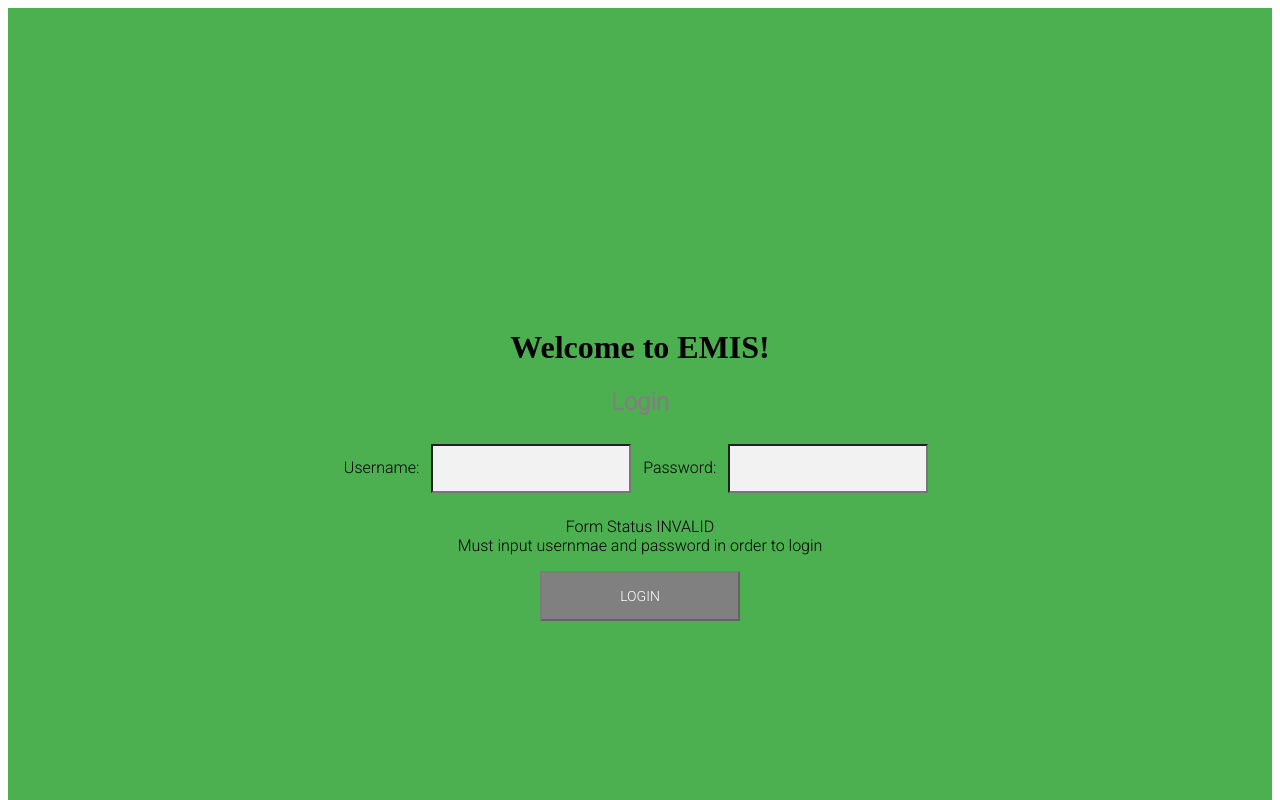
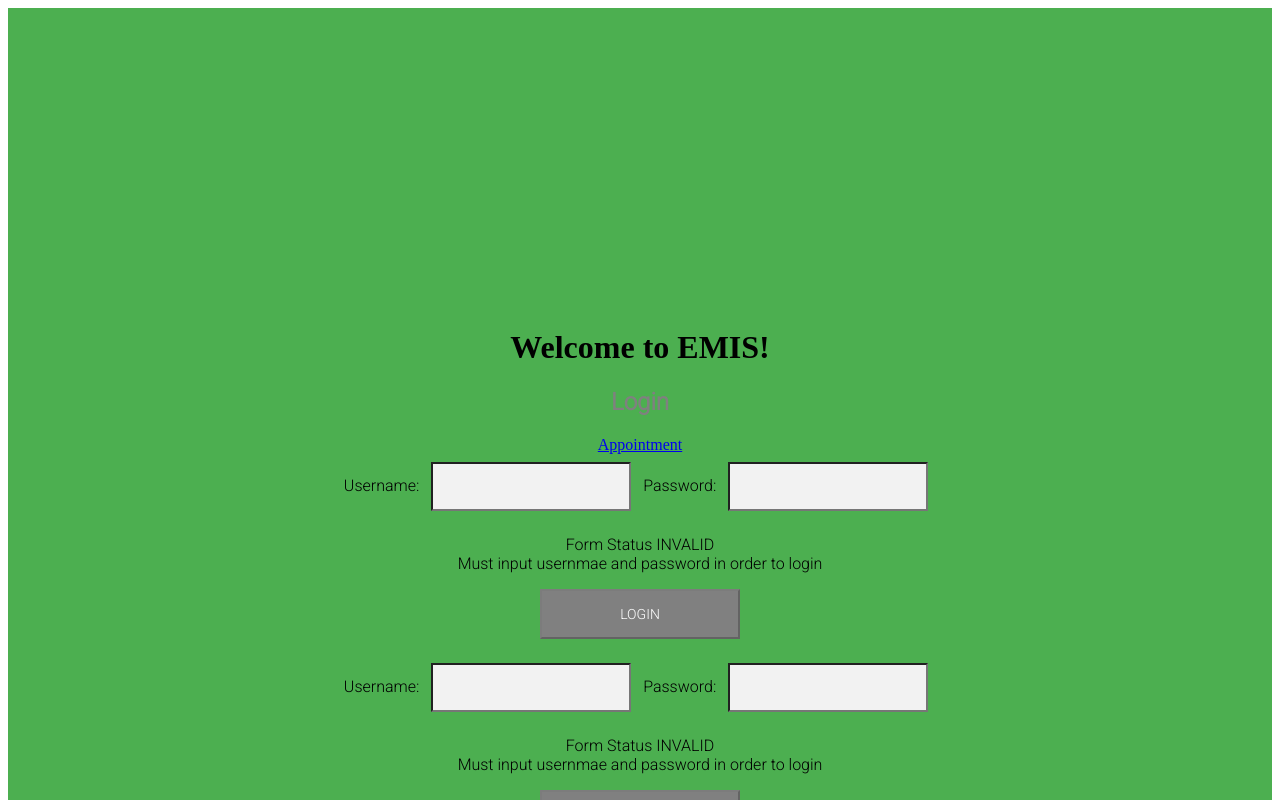
Before and after one commit to TheAeroHead/EMIS, an Angular app in the folder EMIS/: page /login in a window 1280 px wide. Shown: the top 800 px of the page. Built offline with nearby package versions, Linux system fonts and the light colour scheme.

Commit message:
testing appointments and navigation using routermodule

```diff
--- a/EMIS/package.json
+++ b/EMIS/package.json
@@ -11,12 +11,14 @@
   },
   "private": true,
   "dependencies": {
-    "@angular/animations": "~7.0.0",
+    "@angular/animations": "^7.0.4",
+    "@angular/cdk": "^7.1.0",
     "@angular/common": "~7.0.0",
     "@angular/compiler": "~7.0.0",
     "@angular/core": "~7.0.0",
     "@angular/forms": "~7.0.0",
     "@angular/http": "~7.0.0",
+    "@angular/material": "^7.1.0",
     "@angular/platform-browser": "~7.0.0",
     "@angular/platform-browser-dynamic": "~7.0.0",
     "@angular/router": "~7.0.0",
@@ -25,7 +27,7 @@
     "zone.js": "~0.8.26"
   },
   "devDependencies": {
-    "@angular-devkit/build-angular": "^0.10.6",
+    "@angular-devkit/build-angular": "^0.10.7",
     "@angular/cli": "~7.0.4",
     "@angular/compiler-cli": "~7.0.0",
     "@angular/language-service": "~7.0.0",
--- a/EMIS/src/app/app.component.html
+++ b/EMIS/src/app/app.component.html
@@ -7,6 +7,10 @@
 <h2>
   Login
 </h2>
+<nav>
+	<a routerLink="/appointment" routerLinkActive="active">Appointment</a>
+</nav>
+<router-outlet></router-outlet>
 <app-login></app-login>
 
 <!-- <div class="form">
--- a/EMIS/src/app/app.module.ts
+++ b/EMIS/src/app/app.module.ts
@@ -3,6 +3,27 @@ import { NgModule } from '@angular/core';
 import { ReactiveFormsModule } from '@angular/forms';
 import { AppComponent } from './app.component';
 import { LoginComponent } from './login/login.component';
+import { AppRoutingModule } from './app-routing.module';
+import { RouterModule, Routes } from '@angular/router';
+
+const appRoutes: Routes = [
+// order matters, be very careful adding in newer/general terms
+{ path: 'login', component: LoginComponent },
+//{ path: 'appointment', component: AppointmentComponent },
+/*{ path: 'hero/:id',      component: HeroDetailComponent },
+  {
+    path: 'heroes',
+    component: HeroListComponent,
+    data: { title: 'Heroes List' }
+  },
+  */
+{
+	path: '',
+	redirectTo: '/login',
+	pathMatch: 'full'
+},
+//{ path: '**', component: PageNotFoundComponent }
+];
 
 @NgModule({
   declarations: [
@@ -11,9 +32,14 @@ import { LoginComponent } from './login/login.component';
   ],
   imports: [
     BrowserModule,
-	ReactiveFormsModule
+	ReactiveFormsModule,
+	AppRoutingModule,
+	RouterModule.forRoot( appRoutes,
+	{enableTracing: true}	// for debugging purposes only
+	)
   ],
   providers: [],
   bootstrap: [AppComponent]
 })
+
 export class AppModule { }
```
Also changed, not shown: EMIS/src/app/app-routing.module.ts (added, +7 -0 lines), 1 other file (tests, documents, lock files or other folders).
